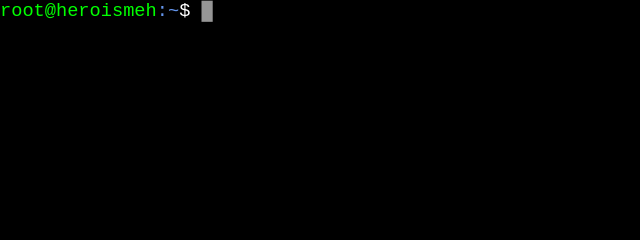
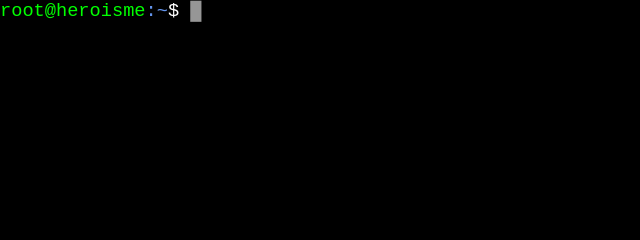
Before and after one commit to weslahmales/eevnxx-ai.github.io, a plain HTML site: page index.html in a window 1280 px wide. Shown: the top 240 px of the page, 0-640 px from the left. Drawn offline with nearby package versions, Linux system fonts and the light colour scheme.

Commit message:
typo hehe

```diff
--- a/index.html
+++ b/index.html
@@ -47,7 +47,7 @@ src="https://cdnjs.cloudflare.com/ajax/libs/typed.js/2.0.8/typed.min.js"></scrip
     </head>
     <body class="modal-body">
         <div class="modal-header">
-            <font color="lime">root@heroismeh</font><font
+            <font color="lime">root@heroisme</font><font
 color="CornflowerBlue">:~</font><font color="white">$&nbsp;</font><font
 class="blink">&block;</font>
         </div>
```
